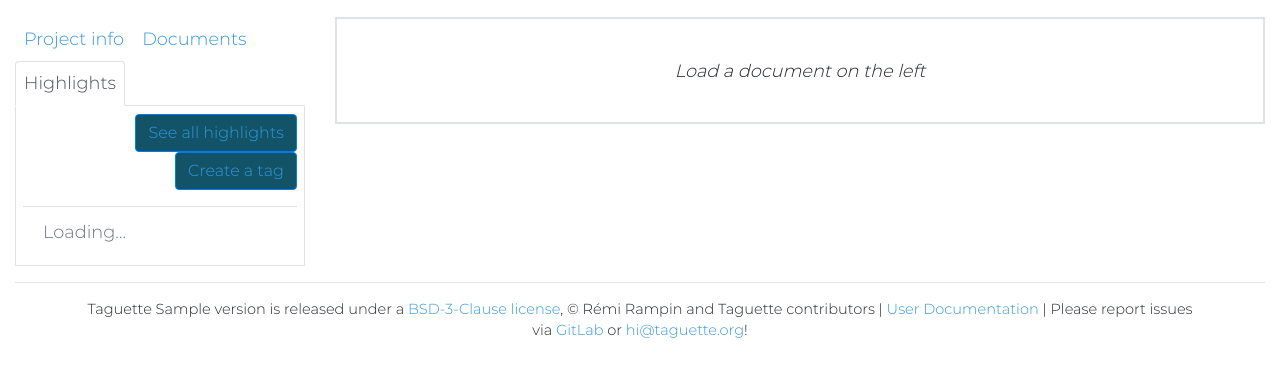
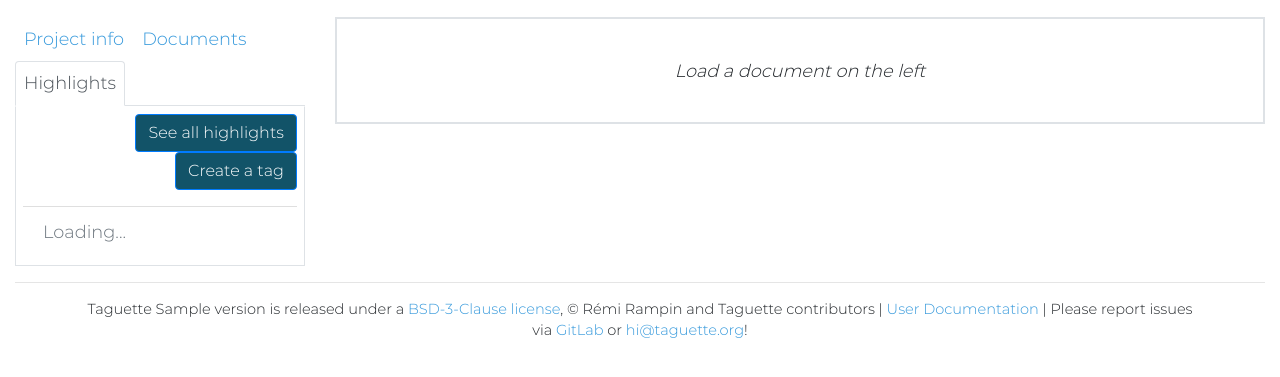
Before and after one commit to remram44/taguette, a Python web app: template taguette/templates/project.html in a window 1280 px wide, after a click on "Highlights". Shown: the part 59-436 px from the top of the page. Run offline with Jinja, Linux system fonts and the light colour scheme; the template is opened without the code that fills it: most values are stand-ins (such as "Sample title", 1, 10 or a date in 2020).

Commit message:
Fix some more <button><a>...</a></button>

```diff
--- a/taguette/templates/project.html
+++ b/taguette/templates/project.html
@@ -67,7 +67,7 @@
         <div class="tab-pane fade show active" id="documents" role="tabpanel" aria-labelledby="documents-tab">
           <div class="row">
             <div class="col-md-12">
-              <button class="btn btn-primary float-right mb-3"><a href="javascript:createDocument()">{% trans %}Add a document{% endtrans %}</a></button>
+              <a class="btn btn-primary float-right mb-3" href="javascript:createDocument()">{% trans %}Add a document{% endtrans %}</a>
             </div>
           </div>
           <ul class="list-group list-group-flush" id="documents-list">
@@ -80,8 +80,8 @@
         <div class="tab-pane fade" id="tags" role="tabpanel" aria-labelledby="tags-tab">
           <div class="row">
             <div class="col-md-12 mb-3">
-              <button id="load-all-tags" class="btn btn-primary float-right ml-2"><a href="/project/{{ project.id }}/highlights/">{% trans %}See all highlights{% endtrans %}</a></button>
-              <button class="btn btn-primary float-right"><a href="javascript:createTag()">{% trans %}Create a tag{% endtrans %}</a></button>
+              <a id="load-all-tags" class="btn btn-primary float-right ml-2" href="/project/{{ project.id }}/highlights/">{% trans %}See all highlights{% endtrans %}</a>
+              <a class="btn btn-primary float-right" href="javascript:createTag()">{% trans %}Create a tag{% endtrans %}</a>
             </div>
           </div>
           <ul class="list-group list-group-flush" id="tags-list">
```
